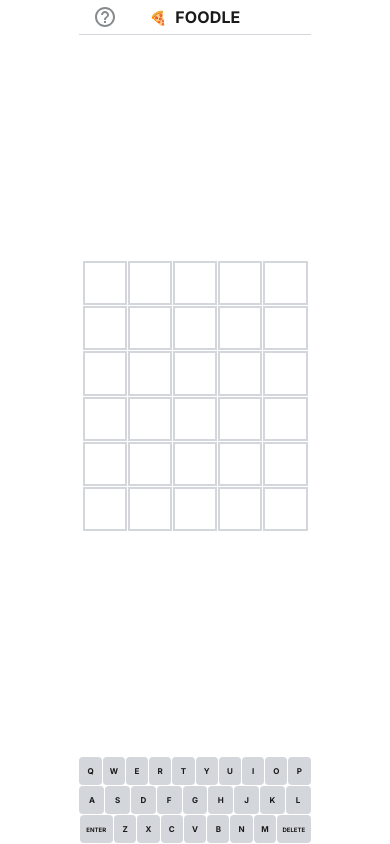
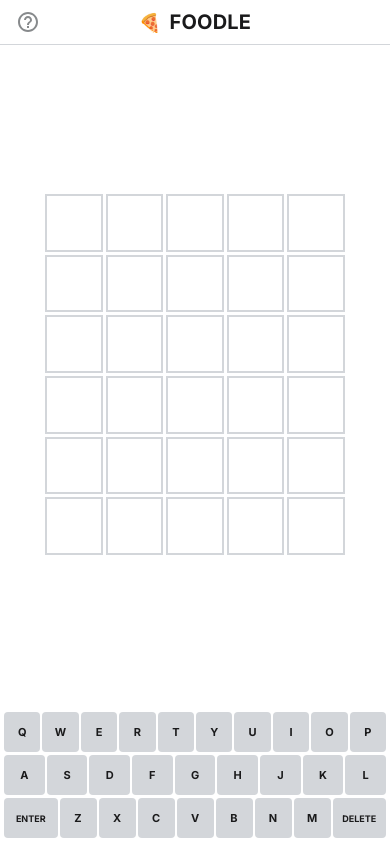
Before and after one commit to A-Purohit/foodle-game, a plain HTML site: page index.html in a window 390 px wide. Drawn offline with Linux system fonts and the light colour scheme.

Commit message:
Optimize iPhone 13 layout spacing and sizing
- Used justify-content: space-between for optimal space distribution
- Increased header to 45px with larger title (20px) and emoji (18px)
- Enlarged game board max-width to 300px with 3px gaps
- Increased tile font-size to 1.1rem with 2px borders
- Made keyboard keys larger (40px height, 11px font)
- Reduced excessive padding while maintaining single-fold fit
- Better balance between size and spacing for iPhone 13

🤖 Generated with [Claude Code](https://claude.ai/code)

Co-Authored-By: Claude <noreply@anthropic.com>

```diff
--- a/style.css
+++ b/style.css
@@ -894,67 +894,112 @@ hr {
 
 /* iPhone 13 Pro (390x844) and similar devices */
 @media (max-width: 390px) and (max-height: 844px) {
+    .game-container {
+        height: 100vh;
+        height: 100dvh;
+        display: flex;
+        flex-direction: column;
+        justify-content: space-between;
+        padding: 0;
+        margin: 0;
+    }
+
     .header {
-        height: 30px;
-        padding: 0 6px;
+        height: 45px;
+        padding: 0 8px;
+        flex-shrink: 0;
     }
 
     .title {
-        font-size: 16px;
+        font-size: 20px;
     }
 
     .food-emoji {
-        font-size: 14px;
+        font-size: 18px;
     }
 
     .game-board {
-        padding: 0 4px;
+        padding: 8px;
+        flex: 1;
+        display: flex;
+        align-items: center;
+        justify-content: center;
+        min-height: 0;
     }
 
     .board-container {
-        max-width: 240px;
+        max-width: 300px;
+        width: 100%;
         padding: 0;
     }
 
     .board {
-        gap: 1px;
+        gap: 3px;
+        height: auto;
+    }
+
+    .row {
+        gap: 3px;
     }
 
     .tile {
-        font-size: 0.8rem;
-        border: 1px solid #d3d6da;
+        font-size: 1.1rem;
+        border: 2px solid #d3d6da;
+        aspect-ratio: 1;
+    }
+
+    .tile[data-state="tbd"] {
+        border: 2px solid #878a8c;
+    }
+
+    .tile[data-state="correct"] {
+        border: 2px solid #6aaa64;
+    }
+
+    .tile[data-state="present"] {
+        border: 2px solid #c9b458;
+    }
+
+    .tile[data-state="absent"] {
+        border: 2px solid #787c7e;
     }
 
     .answer-display {
-        padding: 1px;
-        margin: 1px 0;
+        padding: 6px;
+        margin: 0;
+        flex-shrink: 0;
     }
 
     .answer-letter {
-        width: 18px;
-        height: 18px;
-        font-size: 9px;
+        width: 28px;
+        height: 28px;
+        font-size: 14px;
     }
 
     .keyboard-container {
-        padding: 0 1px 1px;
+        padding: 8px 4px 6px;
+        flex-shrink: 0;
     }
 
     .keyboard-row {
-        gap: 1px;
-        margin-bottom: 1px;
+        gap: 2px;
+        margin-bottom: 3px;
+    }
+
+    .keyboard-row:last-child {
+        margin-bottom: 0;
     }
 
     .key {
-        min-width: 18px;
-        height: 28px;
-        font-size: 8px;
-        padding: 0;
+        min-width: 26px;
+        height: 40px;
+        font-size: 11px;
+        padding: 0 2px;
     }
 
     .key.one-and-a-half {
-        font-size: 6px;
-        min-width: 27px;
+        font-size: 9px;
+        min-width: 45px;
     }
 }
 
```
